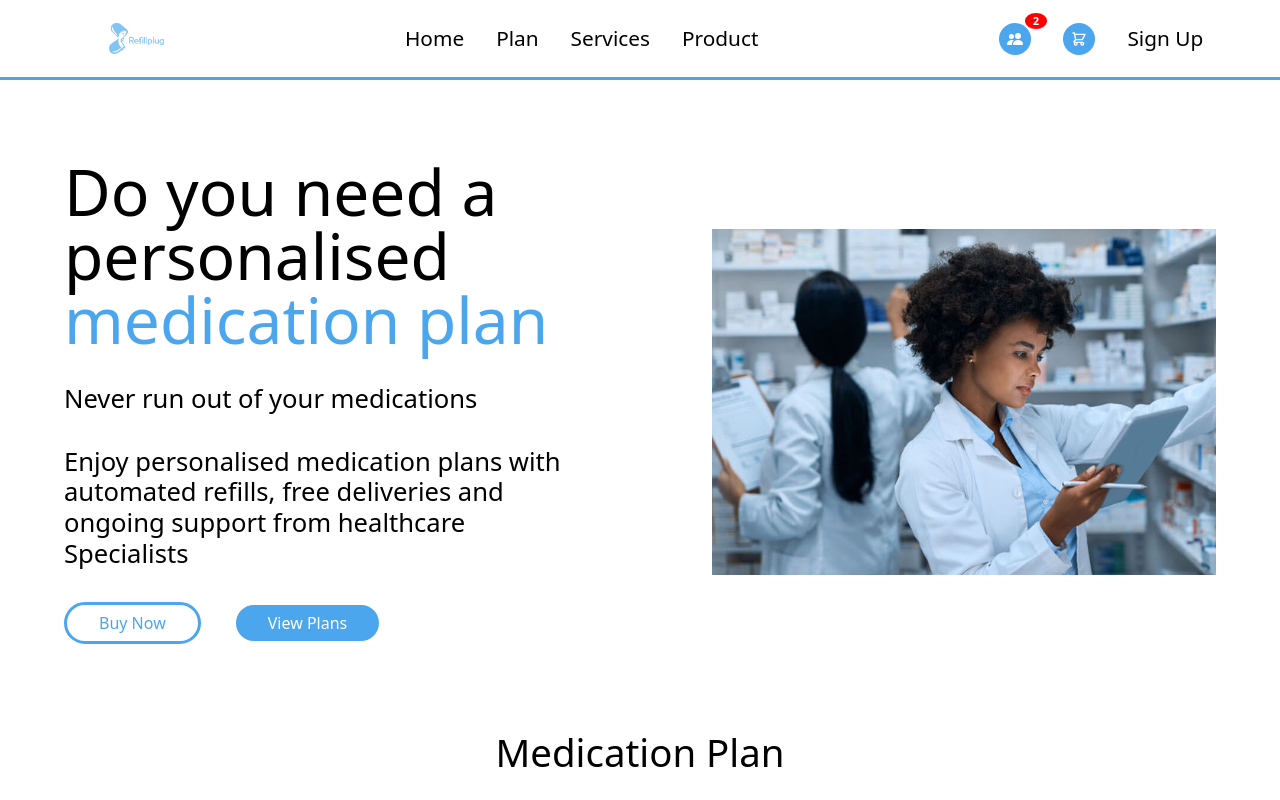
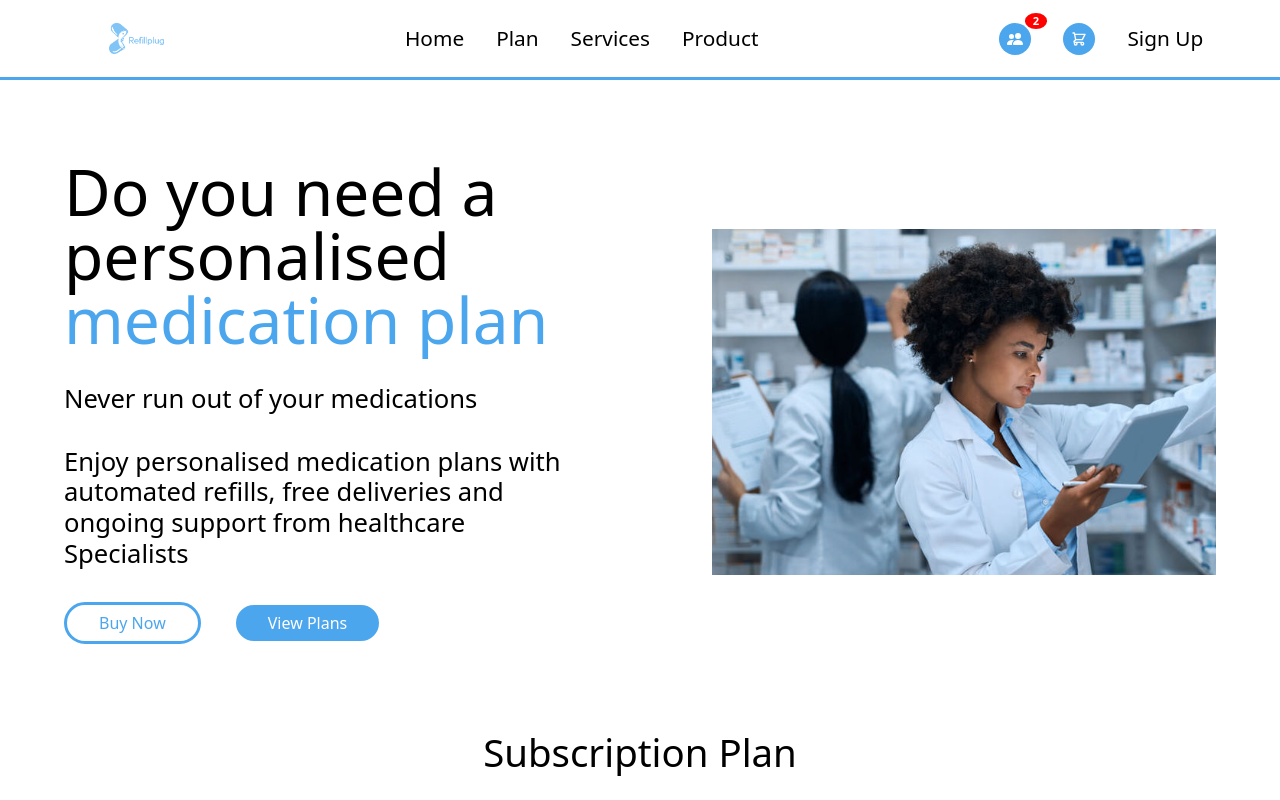
Before and after one commit to Refillplug/Refillplug-frontend, a React (Vite) app: page / in a window 1280 px wide. Built offline with nearby package versions, Linux system fonts and the light colour scheme; no server answers; a web font is replaced by a local one.

Commit message:
Update index.jsx

```diff
--- a/src/components/plan/index.jsx
+++ b/src/components/plan/index.jsx
@@ -8,7 +8,7 @@ import { Link } from 'react-router-dom'
 export default function () {
     return <section id="plan" className='column-flex'>
         <div className="title">
-            <h2>medication plan</h2>
+            <h2>Subscription plan</h2>
         </div>
         <div className="content">
             {plan.map((items, key) => <$plan key={key} {...items} />)}
```
